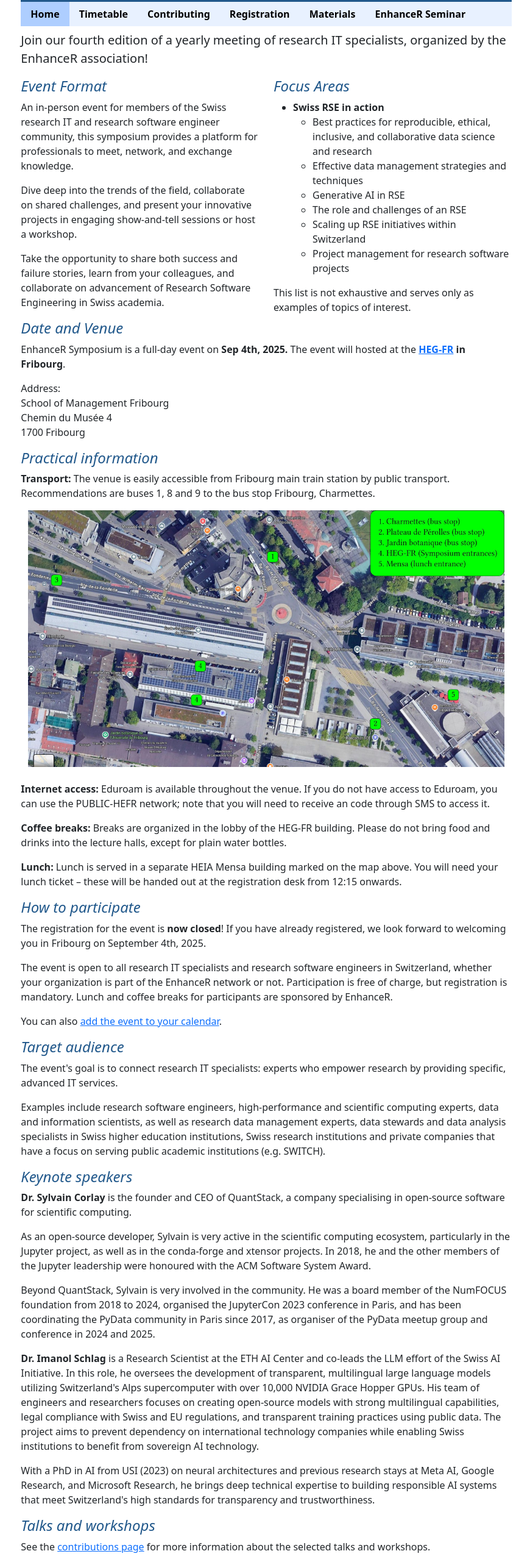
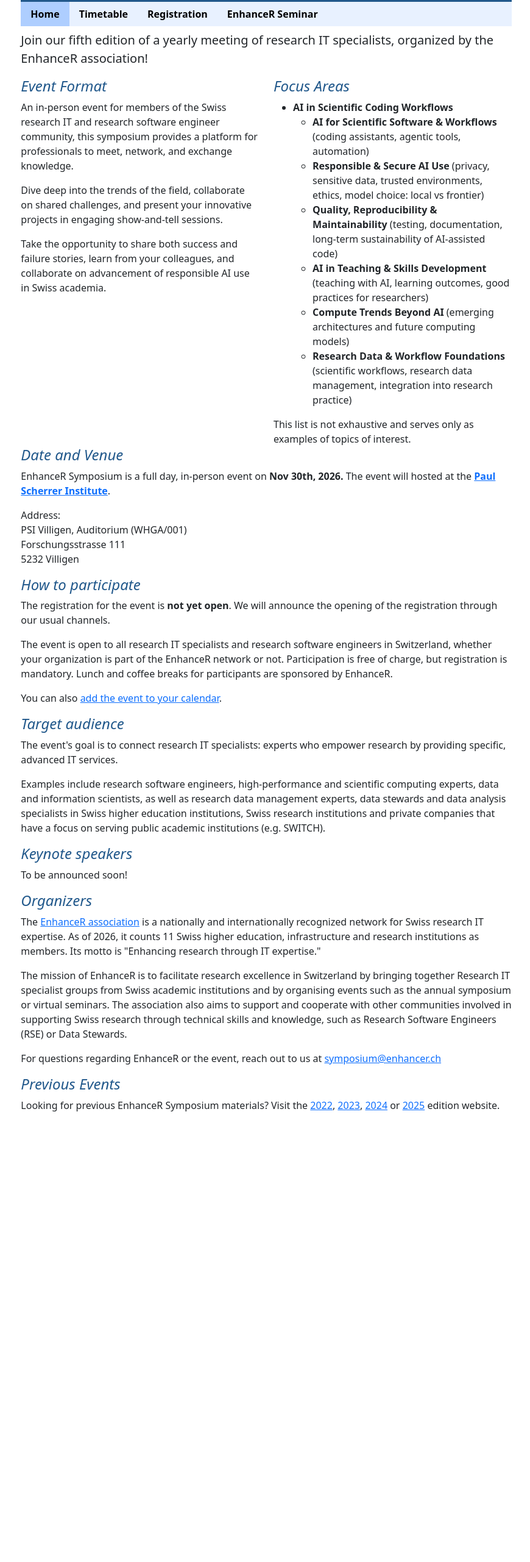
Before and after one commit to enhancer-ch/enhancer-symposium, an Eleventy site: page index.njk in a window 1280 px wide. Shown: the part 221-2783 px from the top of the page at 61% size, without its empty margins (203-1073 px from the left). After the commit the page ends 2062 px from the top, so only its background shows below. Built offline with nearby package versions, Linux system fonts and the light colour scheme; Eleventy itself is replaced by a stand-in of ours; files that its build step writes are made by us from their sources.

Commit message:
Minimal 2026 website

```diff
--- a/_data/nav.json
+++ b/_data/nav.json
@@ -9,7 +9,8 @@
   },
   {
     "name": "Contributing",
-    "url": "/contributing/"
+    "url": "/contributing/",
+    "hide": true
   },
   {
     "name": "Registration",
@@ -17,7 +18,8 @@
   },
   {
     "name": "Materials",
-    "url": "/materials/"
+    "url": "/materials/",
+    "hide": true
   },
   {
     "name": "EnhanceR Seminar",
--- a/_includes/layouts/base.njk
+++ b/_includes/layouts/base.njk
@@ -10,7 +10,7 @@
     <meta name="description" content="{{ description }}">
     <meta property="og:title" content="{{ title }}">
     <meta property="og:type" content="website">
-    <meta property="og:image" content="https://symposium.enhancer.ch/img/Symposium2025_social.png">
+    <meta property="og:image" content="https://symposium.enhancer.ch/img/Symposium2026_social.png">
     <meta property="og:image:width" content="1200" />
     <meta property="og:image:height" content="600" />
     <meta property="og:description" content="{{ description }}">
--- a/contributing.njk
+++ b/contributing.njk
@@ -1,5 +1,5 @@
 ---
-title: Contribute | EnhanceR Symposium 2025
+title: Contribute | EnhanceR Symposium 2026
 layout: layouts/symposium2026
 date: Last Modified
 ---
--- a/display.njk
+++ b/display.njk
@@ -1,5 +1,5 @@
 ---
-title: EnhanceR Symposium 2025
+title: EnhanceR Symposium 2026
 layout: layouts/display
 date: Last Modified
 eleventyExcludeFromCollections: true
--- a/index.njk
+++ b/index.njk
@@ -1,10 +1,10 @@
 ---
-title: EnhanceR Symposium 2025
-description: An in-person event for members of the Swiss research IT and RSE community, the EnhanceR Symposium provides a platform for professionals to meet, network, and exchange knowledge. Focus topic for 2025 is "Swiss RSE in action".
+title: EnhanceR Symposium 2026
+description: An in-person event for members of the Swiss research IT and RSE community, the EnhanceR Symposium provides a platform for professionals to meet, network, and exchange knowledge. Focus topic for 2026 is "AI in Scientific Coding Workflows".
 layout: layouts/symposium2026
 date: Last Modified
 ---
-<p class="lead">Join our fourth edition of a yearly meeting of research IT specialists, organized by the EnhanceR association!</p>
+<p class="lead">Join our fifth edition of a yearly meeting of research IT specialists, organized by the EnhanceR association!</p>
 
 <div class="two-columns">
   <div>
@@ -15,25 +15,25 @@ date: Last Modified
     </p>
 
     <p>
-      Dive deep into the trends of the field, collaborate on shared challenges, and present your innovative projects in engaging show-and-tell sessions or host a workshop.
+      Dive deep into the trends of the field, collaborate on shared challenges, and present your innovative projects in engaging show-and-tell sessions.
     </p>
 
     <p>
-      Take the opportunity to share both success and failure stories, learn from your colleagues, and collaborate on advancement of Research Software Engineering in Swiss academia.
+      Take the opportunity to share both success and failure stories, learn from your colleagues, and collaborate on advancement of responsible AI use in Swiss academia.
     </p>
   </div>
   <div>
     <h4 class="enhancer-section">Focus Areas</h4>
     <ul>
       <li>
-        <b>Swiss RSE in action</b>
+        <b>AI in Scientific Coding Workflows</b>
         <ul>
-          <li>Best practices for reproducible, ethical, inclusive, and collaborative data science and research</li>
-          <li>Effective data management strategies and techniques</li>
-          <li>Generative AI in RSE</li>
-          <li>The role and challenges of an RSE</li>
-          <li>Scaling up RSE initiatives within Switzerland</li>
-          <li>Project management for research software projects</li>
+          <li><b>AI for Scientific Software & Workflows</b> (coding assistants, agentic tools, automation)</li>
+          <li><b>Responsible & Secure AI Use</b> (privacy, sensitive data, trusted environments, ethics, model choice: local vs frontier)</li>
+          <li><b>Quality, Reproducibility & Maintainability</b> (testing, documentation, long-term sustainability of AI-assisted code)</li>
+          <li><b>AI in Teaching & Skills Development</b> (teaching with AI, learning outcomes, good practices for researchers)</li>
+          <li><b>Compute Trends Beyond AI</b> (emerging architectures and future computing models)</li>
+          <li><b>Research Data & Workflow Foundations</b> (scientific workflows, research data management, integration into research practice)</li>
         </ul>
       </li>
     </ul>
@@ -45,16 +45,16 @@ date: Last Modified
 
 <h3 class="enhancer-section">Date and Venue</h3>
 
-<p>EnhanceR Symposium is a full-day event on <b>Sep 4th, 2025.</b> The event will hosted at the <b><a href="https://www.heg-fr.ch/en/">HEG-FR</a> in Fribourg</b>.</p>
+<p>EnhanceR Symposium is a full day, in-person event on <b>Nov 30th, 2026.</b> The event will hosted at the <b><a href="https://www.psi.ch/en">Paul Scherrer Institute</a></b>.</p>
 
 <p>
   Address:<br>
-  School of Management Fribourg<br>
-  Chemin du Musée 4<br>
-  1700 Fribourg
+  PSI Villigen, Auditorium (WHGA/001)<br>
+  Forschungsstrasse 111<br>
+  5232 Villigen
 </p>
 
-<h3 class="enhancer-section">Practical information</h3>
+{# <h3 class="enhancer-section">Practical information</h3>
 
 <p>
   <b>Transport:</b> The venue is easily accessible from Fribourg main train station by public transport. Recommendations are buses 1, 8 and 9 to the bus stop Fribourg, Charmettes.
@@ -74,12 +74,12 @@ date: Last Modified
 
 <p>
   <b>Lunch:</b> Lunch is served in a separate HEIA Mensa building marked on the map above. You will need your lunch ticket – these will be handed out at the registration desk from 12:15 onwards.
-</p>
+</p> #}
 
 <h3 class="enhancer-section">How to participate</h3>
 
 <p>
-  The registration for the event is <b>now closed</b>! If you have already registered, we look forward to welcoming you in Fribourg on September 4th, 2025.
+  The registration for the event is <b>not yet open</b>. We will announce the opening of the registration through our usual channels.
 </p>
 
 <p>
@@ -87,7 +87,7 @@ date: Last Modified
   Participation is free of charge, but registration is mandatory. Lunch and coffee breaks for participants are sponsored by EnhanceR.
 </p>
 
-<p>You can also <a href="/assets/symposium.ics">add the event to your calendar</a>.</p>
+<p>You can also <a href="/assets/symposium_2026.ics">add the event to your calendar</a>.</p>
 
 <h3 class="enhancer-section">Target audience</h3>
 
@@ -103,36 +103,19 @@ date: Last Modified
 <h3 class="enhancer-section">Keynote speakers</h3>
 
 <p>
-  <b>Dr. Sylvain Corlay</b> is the founder and CEO of QuantStack, a company specialising in open-source software for scientific computing.
-</p>
-<p>
-  As an open-source developer, Sylvain is very active in the scientific computing ecosystem, particularly in the Jupyter project, as well as in the conda-forge and xtensor projects. In 2018, he and the other members of the Jupyter leadership were honoured with the ACM Software System Award.
-</p>
-<p>
-  Beyond QuantStack, Sylvain is very involved in the community. He was a board member of the NumFOCUS foundation from 2018 to 2024, organised the JupyterCon 2023 conference in Paris, and has been coordinating the PyData community in Paris since 2017, as organiser of the PyData meetup group and conference in 2024 and 2025.
+  To be announced soon!
 </p>
 
-<p>
-  <b>Dr. Imanol Schlag</b> is a Research Scientist at the ETH AI Center and co-leads the LLM effort of the Swiss AI Initiative.
-  In this role, he oversees the development of transparent, multilingual large language models utilizing Switzerland's Alps supercomputer with over 10,000 NVIDIA Grace Hopper GPUs.
-  His team of engineers and researchers focuses on creating open-source models with strong multilingual capabilities, legal compliance with Swiss and EU regulations, and transparent training practices using public data.
-  The project aims to prevent dependency on international technology companies while enabling Swiss institutions to benefit from sovereign AI technology.
-</p>
-<p>
-  With a PhD in AI from USI (2023) on neural architectures and previous research stays at Meta AI, Google Research, and Microsoft Research,
-  he brings deep technical expertise to building responsible AI systems that meet Switzerland's high standards for transparency and trustworthiness.
-</p>
-
-<h3 class="enhancer-section">Talks and workshops</h3>
+{# <h3 class="enhancer-section">Talks and workshops</h3>
 
 <p>
   See the <a href="/contributing">contributions page</a> for more information about the selected talks and workshops.
-</p>
+</p> #}
 
 <h3 class="enhancer-section">Organizers</h3>
 
 <p>
-  The <a href="https://www.enhancer.ch/">EnhanceR association</a> is a nationally and internationally recognized network for Swiss research IT expertise. As of 2025, it counts 11 Swiss higher education, infrastructure and research institutions as members.
+  The <a href="https://www.enhancer.ch/">EnhanceR association</a> is a nationally and internationally recognized network for Swiss research IT expertise. As of 2026, it counts 11 Swiss higher education, infrastructure and research institutions as members.
   Its motto is "Enhancing research through IT expertise."
 </p>
 <p>
@@ -142,38 +125,38 @@ date: Last Modified
 <p>
   For questions regarding EnhanceR or the event, reach out to us at <a href="mailto:symposium@enhancer.ch">symposium@enhancer.ch</a>
 </p>
-<p>
+{# <p>
   The organizers thank the <a href="https://www.unifr.ch/it/fr/">Direction des Services IT</a> of the University of Fribourg for co-organizing the event.
-</p>
+</p> #}
 
 <h3 class="enhancer-section">Previous Events</h3>
 
-<p>Looking for previous EnhanceR Symposium materials? Visit the <a href="https://symposium2022.enhancer.ch/">2022</a>, <a href="https://symposium2023.enhancer.ch/">2023</a> or <a href="https://symposium2024.enhancer.ch/">2024</a> edition website.</p>
+<p>Looking for previous EnhanceR Symposium materials? Visit the <a href="https://symposium2022.enhancer.ch/">2022</a>, <a href="https://symposium2023.enhancer.ch/">2023</a>, <a href="https://symposium2024.enhancer.ch/">2024</a> or <a href="https://symposium2025.enhancer.ch/">2025</a> edition website.</p>
 
 <script type="application/ld+json">
   {
     "@context": "https://schema.org",
     "@type": "Event",
-    "name": "EnhanceR Symposium 2025",
-    "startDate": "2025-09-04",
-    "endDate": "2025-09-04",
+    "name": "EnhanceR Symposium 2026",
+    "startDate": "2026-11-30",
+    "endDate": "2026-11-30",
     "eventAttendanceMode": "https://schema.org/OfflineEventAttendanceMode",
     "eventStatus": "https://schema.org/EventScheduled",
     "location": {
       "@type": "Place",
-      "name": "HEG-FR",
+      "name": "PSI Villigen, Auditorium (WHGA/001)",
       "address": {
         "@type": "PostalAddress",
-        "streetAddress": "Chemin du Musée 4",
-        "addressLocality": "Fribourg",
-        "postalCode": "1700",
-        "addressRegion": "FR",
+        "streetAddress": "Forschungsstrasse 111",
+        "addressLocality": "Villigen",
+        "postalCode": "5232",
+        "addressRegion": "AG",
         "addressCountry": "CH"
       }
     },
     "url": "https://symposium.enhancer.ch/",
     "image": [
-      "https://symposium.enhancer.ch/img/Symposium2025_social.png"
+      "https://symposium.enhancer.ch/img/Symposium2026_social.png"
     ],
     "description": "An in-person event for members of the Swiss research IT and RSE community, the EnhanceR Symposium provides a platform for professionals to meet, network, and exchange knowledge. Focus topic for 2025 is \"Swiss RSE in action\".",
     "organizer": {
--- a/materials.njk
+++ b/materials.njk
@@ -1,5 +1,5 @@
 ---
-title: Materials | EnhanceR Symposium 2025
+title: Materials | EnhanceR Symposium 2026
 layout: layouts/symposium2026
 date: Last Modified
 ---
```
Also changed, not shown: registration.njk (+4 -4 lines), timetable.njk (+9 -2 lines), README.md, img/Symposium2026_social.png (added), img/Symposium2026_social.svg (added), 4 other files.
